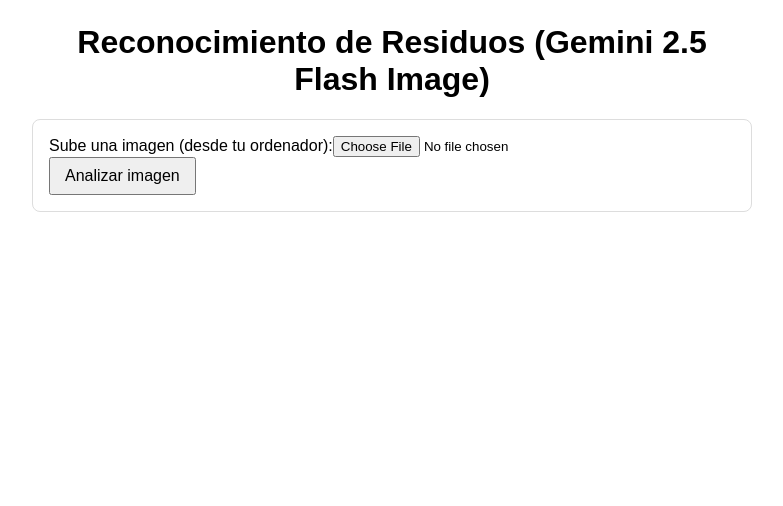
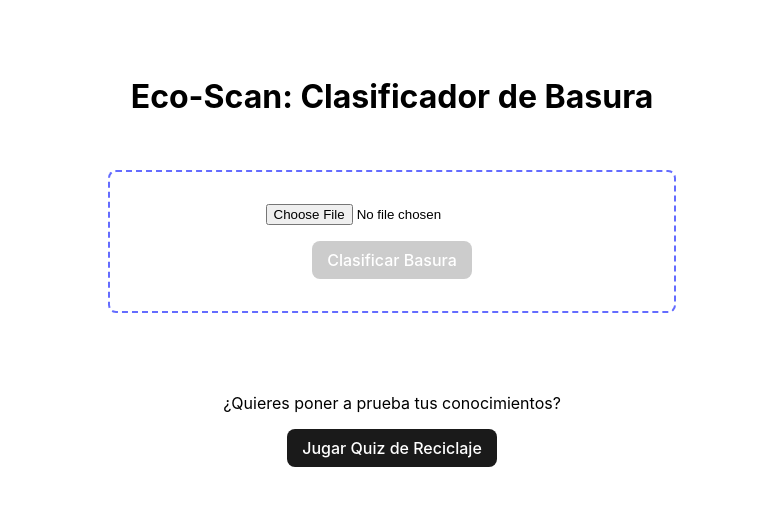
Before and after one commit to LauraMurillas/Eco-Scan, a React (Vite) app: page / in a window 1280 px wide. Shown: the top 506 px of the page, without its empty margins (248-1031 px from the left). Built offline with nearby package versions, Linux system fonts and the light colour scheme.

Commit message:
update views and create mini quiz

```diff
--- /dev/null
+++ b/src/App.css
@@ -0,0 +1,70 @@
+#root {
+    max-width: 1280px;
+    margin: 0 auto;
+    padding: 2rem;
+    text-align: center;
+    font-family: Inter, system-ui, Avenir, Helvetica, Arial, sans-serif;
+}
+
+.app-container {
+    display: flex;
+    flex-direction: column;
+    align-items: center;
+    gap: 2rem;
+}
+
+.upload-section {
+    border: 2px dashed #646cff;
+    padding: 2rem;
+    border-radius: 8px;
+    width: 100%;
+    max-width: 500px;
+    display: flex;
+    flex-direction: column;
+    align-items: center;
+    gap: 1rem;
+}
+
+.preview-image {
+    max-width: 100%;
+    max-height: 300px;
+    border-radius: 8px;
+    object-fit: contain;
+}
+
+.result-section {
+    margin-top: 1rem;
+    padding: 1rem;
+    background-color: #f9f9f9;
+    border-radius: 8px;
+    width: 100%;
+    max-width: 500px;
+    text-align: left;
+    color: #333;
+}
+
+button {
+    border-radius: 8px;
+    border: 1px solid transparent;
+    padding: 0.6em 1.2em;
+    font-size: 1em;
+    font-weight: 500;
+    font-family: inherit;
+    background-color: #1a1a1a;
+    cursor: pointer;
+    transition: border-color 0.25s;
+    color: white;
+}
+
+button:hover {
+    border-color: #646cff;
+}
+
+button:disabled {
+    background-color: #ccc;
+    cursor: not-allowed;
+}
+
+.quiz-trigger {
+    margin-top: 2rem;
+}
--- a/src/App.jsx
+++ b/src/App.jsx
@@ -1,81 +1,106 @@
-import { useState } from 'react'
+import React, { useState } from 'react';
+import './App.css';
+import QuizModal from './QuizModal';
+
+const BASE_URL = 'http://localhost:3000/api';
 
 function App() {
-    const [file, setFile] = useState(null)
-    const [preview, setPreview] = useState(null)
-    const [description, setDescription] = useState('')
-    const [classification, setClassification] = useState('')
-    const [analyzing, setAnalyzing] = useState(false)
+    const [selectedFile, setSelectedFile] = useState(null);
+    const [previewUrl, setPreviewUrl] = useState(null);
+    const [classificationResult, setClassificationResult] = useState(null);
+    const [isLoading, setIsLoading] = useState(false);
+    const [error, setError] = useState(null);
+    const [isQuizOpen, setIsQuizOpen] = useState(false);
 
-    const handleFileChange = (e) => {
-        const f = e.target.files[0]
-        if (!f) return
-        setFile(f)
-        setPreview(URL.createObjectURL(f))
-        // Reset results when new file is selected
-        setDescription('')
-        setClassification('')
-    }
+    const handleFileChange = (event) => {
+        const file = event.target.files[0];
+        if (file) {
+            setSelectedFile(file);
+            setPreviewUrl(URL.createObjectURL(file));
+            setClassificationResult(null);
+            setError(null);
+        }
+    };
 
-    const handleAnalyze = async () => {
-        if (!file) return alert('Selecciona una imagen primero.')
+    const handleClassify = async () => {
+        if (!selectedFile) {
+            setError('Por favor, selecciona una imagen primero.');
+            return;
+        }
 
-        setAnalyzing(true)
-        const form = new FormData()
-        form.append('image', file)
+        setIsLoading(true);
+        setError(null);
+        setClassificationResult(null);
+
+        const formData = new FormData();
+        formData.append('image', selectedFile);
 
         try {
-            const res = await fetch('/api/analyze', {
+            const response = await fetch(`${BASE_URL}/analyze`, {
                 method: 'POST',
-                body: form
-            })
+                body: formData,
+            });
 
-            const json = await res.json()
-            if (!res.ok) {
-                alert('Error: ' + (json.error || JSON.stringify(json)))
-                return
+            if (!response.ok) {
+                throw new Error('Error en la clasificación');
             }
 
-            setDescription(json.description || 'Sin descripción')
-            setClassification(json.classification || 'Sin clasificación')
+            const data = await response.json();
+            setClassificationResult(data);
         } catch (err) {
-            alert('Error de red o servidor: ' + err.message)
+            console.error(err);
+            setError('Ocurrió un error al clasificar la imagen. Inténtalo de nuevo.');
         } finally {
-            setAnalyzing(false)
+            setIsLoading(false);
         }
-    }
+    };
 
     return (
-        <div>
-            <h1>Reconocimiento de Residuos (Gemini 2.5 Flash Image)</h1>
+        <div className="app-container">
+            <h1>Eco-Scan: Clasificador de Basura</h1>
 
-            <div className="card">
-                <label htmlFor="image">Sube una imagen (desde tu ordenador):</label>
-                <input id="image" type="file" accept="image/*" onChange={handleFileChange} />
-                <div>
-                    <button id="send" onClick={handleAnalyze} disabled={analyzing}>
-                        {analyzing ? 'Analizando...' : 'Analizar imagen'}
-                    </button>
-                </div>
+            <div className="upload-section">
+                <input
+                    type="file"
+                    accept="image/*"
+                    onChange={handleFileChange}
+                />
+
+                {previewUrl && (
+                    <img src={previewUrl} alt="Vista previa" className="preview-image" />
+                )}
+
+                <button
+                    onClick={handleClassify}
+                    disabled={!selectedFile || isLoading}
+                >
+                    {isLoading ? 'Clasificando...' : 'Clasificar Basura'}
+                </button>
+
+                {error && <p style={{ color: 'red' }}>{error}</p>}
             </div>
 
-            {preview && (
-                <div className="card" id="previewCard">
-                    <strong>Previsualización:</strong>
-                    <img id="preview" className="preview" src={preview} alt="preview" />
+            {classificationResult && (
+                <div className="result-section">
+                    <h2>Resultado:</h2>
+                    <p><strong>Descripción:</strong> {classificationResult.description}</p>
+                    <p><strong>Categoría:</strong> {classificationResult.classification}</p>
                 </div>
             )}
 
-            {(description || classification) && (
-                <div className="card" id="outputCard">
-                    <strong>Descripción (desde Gemini):</strong>
-                    <div className="result" id="description">{description}</div>
-                    <strong>Clasificación (heurística):</strong>
-                    <div id="classification">{classification}</div>
-                </div>
-            )}
+            <div className="quiz-trigger">
+                <p>¿Quieres poner a prueba tus conocimientos?</p>
+                <button onClick={() => setIsQuizOpen(true)}>
+                    Jugar Quiz de Reciclaje
+                </button>
+            </div>
+
+            <QuizModal
+                isOpen={isQuizOpen}
+                onClose={() => setIsQuizOpen(false)}
+            />
         </div>
-    )
+    );
 }
 
-export default App
+export default App;
--- /dev/null
+++ b/src/QuizModal.css
@@ -0,0 +1,108 @@
+.modal-overlay {
+    position: fixed;
+    top: 0;
+    left: 0;
+    right: 0;
+    bottom: 0;
+    background-color: rgba(0, 0, 0, 0.7);
+    display: flex;
+    justify-content: center;
+    align-items: center;
+    z-index: 1000;
+}
+
+.modal-content {
+    background: white;
+    padding: 2rem;
+    border-radius: 12px;
+    width: 90%;
+    max-width: 500px;
+    position: relative;
+    color: #333;
+    max-height: 90vh;
+    overflow-y: auto;
+}
+
+.close-button {
+    position: absolute;
+    top: 10px;
+    right: 10px;
+    background: transparent;
+    border: none;
+    font-size: 1.5rem;
+    color: #666;
+    cursor: pointer;
+    padding: 0;
+}
+
+.quiz-image {
+    width: 100%;
+    height: 200px;
+    object-fit: cover;
+    border-radius: 8px;
+    margin-bottom: 1rem;
+}
+
+.options-grid {
+    display: grid;
+    grid-template-columns: 1fr 1fr;
+    gap: 1rem;
+    margin-top: 1rem;
+}
+
+.option-btn {
+    padding: 1rem;
+    border: 2px solid #ddd;
+    background: white;
+    color: #333;
+    border-radius: 8px;
+    cursor: pointer;
+    transition: all 0.2s;
+    font-weight: bold;
+}
+
+.option-btn:hover {
+    background-color: #f0f0f0;
+    border-color: #bbb;
+}
+
+.option-btn.correct {
+    background-color: #d4edda;
+    border-color: #c3e6cb;
+    color: #155724;
+}
+
+.option-btn.incorrect {
+    background-color: #f8d7da;
+    border-color: #f5c6cb;
+    color: #721c24;
+}
+
+.feedback {
+    margin-top: 1rem;
+    font-weight: bold;
+    text-align: center;
+    padding: 0.5rem;
+    border-radius: 4px;
+}
+
+.feedback.success {
+    color: #155724;
+    background-color: #d4edda;
+}
+
+.feedback.error {
+    color: #721c24;
+    background-color: #f8d7da;
+}
+
+.score-screen {
+    text-align: center;
+}
+
+.score-display {
+    font-size: 2rem;
+    font-weight: bold;
+    margin: 2rem 0;
+    color: #646cff;
+}
--- /dev/null
+++ b/src/QuizModal.jsx
@@ -0,0 +1,152 @@
+import React, { useState, useEffect, useCallback } from 'react';
+import './QuizModal.css';
+
+const BASE_URL = 'http://localhost:3000/api';
+
+const QuizModal = ({ isOpen, onClose }) => {
+    const [questions, setQuestions] = useState([]);
+    const [currentIndex, setCurrentIndex] = useState(0);
+    const [score, setScore] = useState(0);
+    const [loading, setLoading] = useState(false);
+    const [error, setError] = useState(null);
+    const [selectedOption, setSelectedOption] = useState(null);
+    const [isCorrect, setIsCorrect] = useState(null);
+    const [quizFinished, setQuizFinished] = useState(false);
+
+    const fetchQuestions = useCallback(async () => {
+        setLoading(true);
+        setError(null);
+        try {
+            const response = await fetch(`${BASE_URL}/create?count=3`);
+            if (!response.ok) {
+                throw new Error('Error al cargar preguntas');
+            }
+            const data = await response.json();
+            // Ensure data is an array
+            if (Array.isArray(data)) {
+                setQuestions(data);
+            } else {
+                // Fallback mock data if API returns something else or fails
+                console.warn('API did not return an array, using mock data');
+                setQuestions([
+                    { imageUrl: 'https://via.placeholder.com/300?text=Botella+Plastico', correctContainer: 'Amarillo' },
+                    { imageUrl: 'https://via.placeholder.com/300?text=Manzana', correctContainer: 'Verde' },
+                    { imageUrl: 'https://via.placeholder.com/300?text=Papel', correctContainer: 'Azul' }
+                ]);
+            }
+        } catch (err) {
+            console.error(err);
+            setError('No se pudo conectar con el servidor de preguntas. Usando modo demo.');
+            // Fallback mock data for demo purposes if backend is missing
+            setQuestions([
+                { imageUrl: 'https://via.placeholder.com/300?text=Botella+Plastico', correctContainer: 'Amarillo' },
+                { imageUrl: 'https://via.placeholder.com/300?text=Manzana', correctContainer: 'Verde' },
+                { imageUrl: 'https://via.placeholder.com/300?text=Papel', correctContainer: 'Azul' }
+            ]);
+        } finally {
+            setLoading(false);
+        }
+    }, []);
+
+    useEffect(() => {
+        if (isOpen) {
+            // Reset state when modal opens
+            setCurrentIndex(0);
+            setScore(0);
+            setQuizFinished(false);
+            setSelectedOption(null);
+            setIsCorrect(null);
+            fetchQuestions();
+        }
+    }, [isOpen, fetchQuestions]);
+
+    const handleOptionClick = (option) => {
+        if (selectedOption) return; // Prevent multiple clicks
+
+        setSelectedOption(option);
+        const currentQuestion = questions[currentIndex];
+        const correct = option === currentQuestion.correctContainer;
+
+        setIsCorrect(correct);
+        if (correct) {
+            setScore(prev => prev + 1);
+        }
+
+        // Wait a bit before moving to next question
+        setTimeout(() => {
+            if (currentIndex < questions.length - 1) {
+                setCurrentIndex(prev => prev + 1);
+                setSelectedOption(null);
+                setIsCorrect(null);
+            } else {
+                setQuizFinished(true);
+            }
+        }, 1500);
+    };
+
+    if (!isOpen) return null;
+
+    const options = ['Azul', 'Amarillo', 'Verde', 'Gris'];
+
+    return (
+        <div className="modal-overlay">
+            <div className="modal-content">
+                <button className="close-button" onClick={onClose}>&times;</button>
+
+                <h2>Mini Quiz de Reciclaje</h2>
+
+                {loading && <p>Cargando preguntas...</p>}
+
+                {!loading && !quizFinished && questions.length > 0 && (
+                    <div className="quiz-container">
+                        <div className="progress">
+                            Pregunta {currentIndex + 1} de {questions.length}
+                        </div>
+
+                        <img
+                            src={questions[currentIndex].imageUrl}
+                            alt="Residuo a clasificar"
+                            className="quiz-image"
+                        />
+
+                        <p>¿En qué contenedor va esto?</p>
+
+                        <div className="options-grid">
+                            {options.map(option => (
+                                <button
+                                    key={option}
+                                    className={`option-btn ${selectedOption === option
+                                            ? (isCorrect ? 'correct' : 'incorrect')
+                                            : ''
+                                        }`}
+                                    onClick={() => handleOptionClick(option)}
+                                    disabled={selectedOption !== null}
+                                >
+                                    {option}
+                                </button>
+                            ))}
+                        </div>
+
+                        {selectedOption && (
+                            <div className={`feedback ${isCorrect ? 'success' : 'error'}`}>
+                                {isCorrect ? '¡Correcto!' : `Incorrecto. Era ${questions[currentIndex].correctContainer}`}
+                            </div>
+                        )}
+                    </div>
+                )}
+
+                {quizFinished && (
+                    <div className="score-screen">
+                        <h3>¡Quiz Terminado!</h3>
+                        <div className="score-display">
+                            Tu puntuación: {score} / {questions.length}
+                        </div>
+                        <button onClick={onClose}>Cerrar</button>
+                    </div>
+                )}
+            </div>
+        </div>
+    );
+};
+
+export default QuizModal;
```
